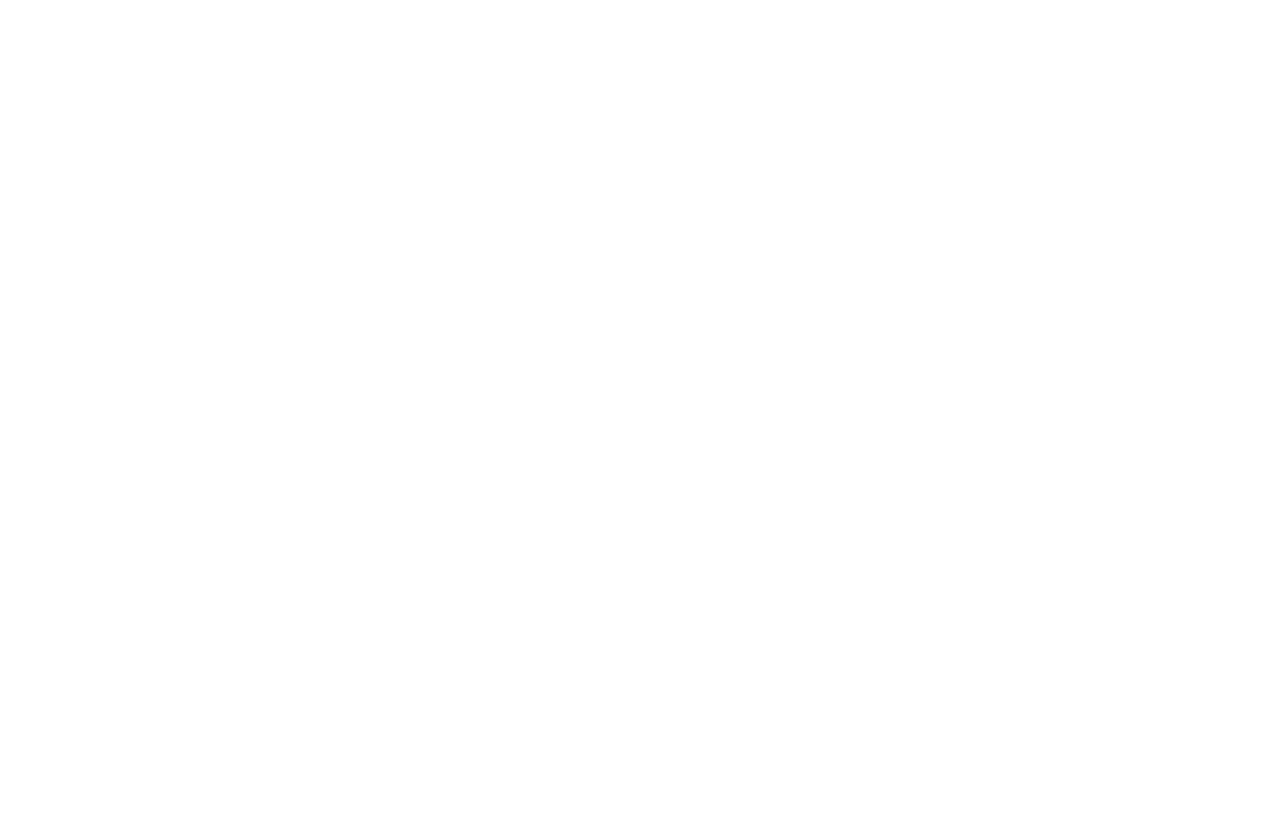
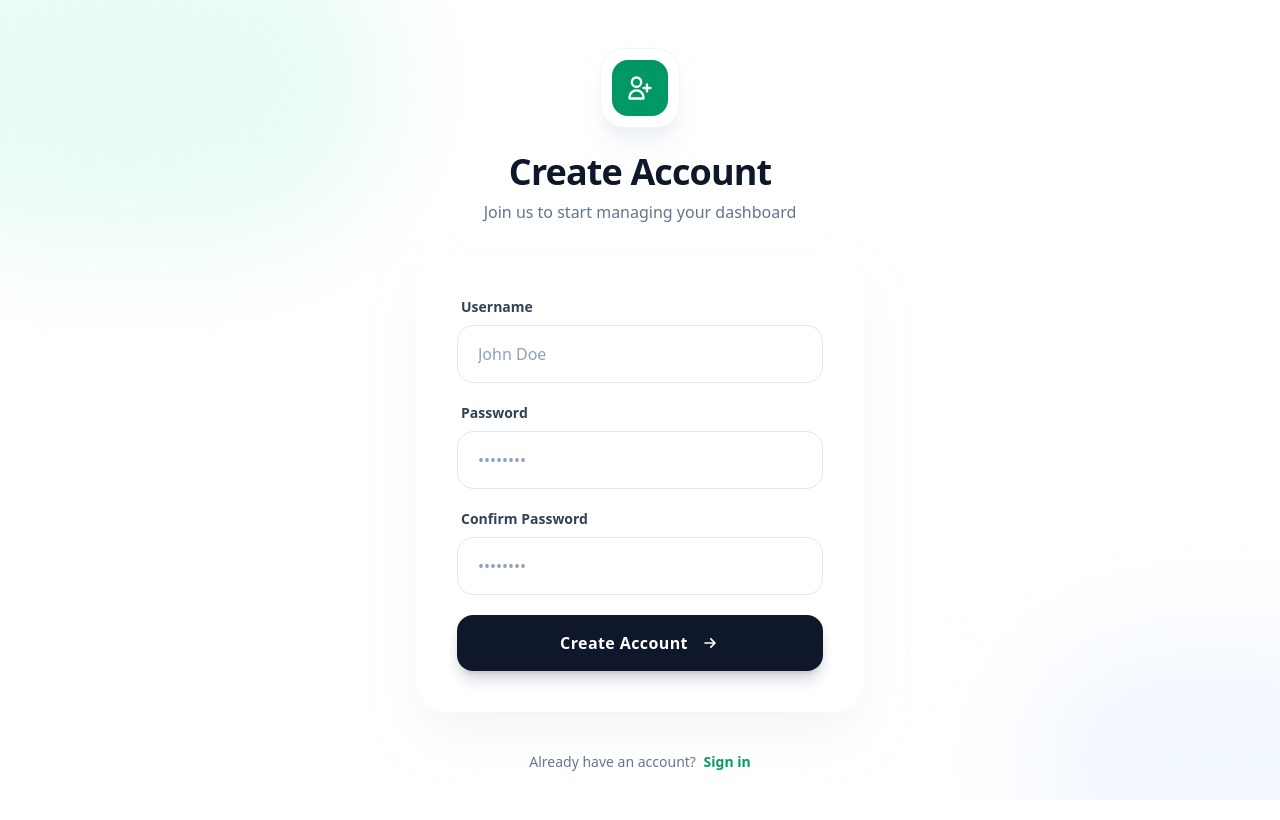
Before and after one commit to jakmodz/Notely, a Vue app in the folder front/: page /register in a window 1280 px wide. Built offline with nearby package versions, Linux system fonts and the light colour scheme.

Commit message:
feat: implement registration form with validation and loading state

```diff
--- a/front/src/views/RegisterView.vue
+++ b/front/src/views/RegisterView.vue
@@ -1,6 +1,127 @@
 <template>
+  <div class="min-h-screen flex items-center justify-center bg-[radial-gradient(circle_at_top_right,_var(--tw-gradient-stops))] from-emerald-50 via-slate-50 to-slate-100 px-4">
 
+    <div class="absolute top-0 left-0 w-full h-full overflow-hidden -z-10 pointer-events-none">
+      <div class="absolute -top-[10%] -left-[10%] w-[40%] h-[40%] rounded-full bg-emerald-100/50 blur-3xl"></div>
+      <div class="absolute -bottom-[10%] -right-[10%] w-[30%] h-[30%] rounded-full bg-blue-100/40 blur-3xl"></div>
+    </div>
+
+    <div class="max-w-md w-full py-12">
+      <div class="text-center mb-8">
+        <div class="inline-flex items-center justify-center w-20 h-20 bg-white rounded-3xl shadow-xl shadow-slate-200/50 mb-6 border border-slate-100">
+          <div class="w-14 h-14 bg-emerald-600 rounded-2xl flex items-center justify-center shadow-inner">
+            <svg xmlns="http://www.w3.org/2000/svg" class="h-7 w-7 text-white" fill="none" viewBox="0 0 24 24" stroke="currentColor">
+              <path stroke-linecap="round" stroke-linejoin="round" stroke-width="2" d="M18 9v3m0 0v3m0-3h3m-3 0h-3m-2-5a4 4 0 11-8 0 4 4 0 018 0zM3 20a6 6 0 0112 0v1H3v-1z" />
+            </svg>
+          </div>
+        </div>
+        <h2 class="text-4xl font-black text-slate-900 tracking-tight mb-2">Create Account</h2>
+        <p class="text-slate-500 font-medium">Join us to start managing your dashboard</p>
+      </div>
+
+      <div class="bg-white/80 backdrop-blur-xl rounded-[2rem] shadow-2xl shadow-slate-200/50 p-10 border border-white">
+        <form @submit.prevent="handleRegister" class="space-y-5">
+
+          <div class="space-y-2">
+            <label class="block text-sm font-bold text-slate-700 ml-1">Username</label>
+            <input
+              v-model="username"
+              required
+              placeholder="John Doe"
+              class="block w-full px-5 py-4 bg-white border border-slate-200 rounded-2xl text-slate-900 placeholder-slate-400 focus:outline-none focus:ring-4 focus:ring-emerald-500/10 focus:border-emerald-500 transition-all duration-300"
+            />
+          </div>
+
+          <div class="space-y-2">
+            <label class="block text-sm font-bold text-slate-700 ml-1">Password</label>
+            <input
+              v-model="password"
+              type="password"
+              required
+              placeholder="••••••••"
+              class="block w-full px-5 py-4 bg-white border border-slate-200 rounded-2xl text-slate-900 placeholder-slate-400 focus:outline-none focus:ring-4 focus:ring-emerald-500/10 focus:border-emerald-500 transition-all duration-300"
+            />
+          </div>
+
+          <div class="space-y-2">
+            <label class="block text-sm font-bold text-slate-700 ml-1">Confirm Password</label>
+            <input
+              v-model="confirmPassword"
+              type="password"
+              required
+              placeholder="••••••••"
+              class="block w-full px-5 py-4 bg-white border border-slate-200 rounded-2xl text-slate-900 placeholder-slate-400 focus:outline-none focus:ring-4 focus:ring-emerald-500/10 focus:border-emerald-500 transition-all duration-300"
+            />
+          </div>
+
+
+
+          <button
+            type="submit"
+            :disabled="isLoading"
+            class="group relative w-full py-4 px-6 bg-slate-900 hover:bg-emerald-600 text-white font-bold rounded-2xl shadow-lg shadow-slate-900/20 hover:shadow-emerald-500/30 transition-all duration-300 active:scale-[0.97] disabled:opacity-70 disabled:cursor-not-allowed flex items-center justify-center gap-3"
+          >
+            <span v-if="isLoading" class="w-5 h-5 border-2 border-white/30 border-t-white rounded-full animate-spin"></span>
+            <span class="tracking-wide">{{ isLoading ? 'Creating account...' : 'Create Account' }}</span>
+            <svg v-if="!isLoading" xmlns="http://www.w3.org/2000/svg" class="h-5 w-5 group-hover:translate-x-1 transition-transform" fill="none" viewBox="0 0 24 24" stroke="currentColor">
+              <path stroke-linecap="round" stroke-linejoin="round" stroke-width="2" d="M13 7l5 5m0 0l-5 5m5-5H6" />
+            </svg>
+          </button>
+
+          <div v-if="errorMessage" class="p-4 bg-red-50 border border-red-100 rounded-2xl animate-shake">
+            <p class="text-sm text-red-600 text-center font-semibold flex items-center justify-center gap-2">
+              <svg xmlns="http://www.w3.org/2000/svg" class="h-4 w-4" viewBox="0 0 20 20" fill="currentColor">
+                <path fill-rule="evenodd" d="M18 10a8 8 0 11-16 0 8 8 0 0116 0zm-7 4a1 1 0 11-2 0 1 1 0 012 0zm-1-9a1 1 0 00-1 1v4a1 1 0 102 0V6a1 1 0 00-1-1z" clip-rule="evenodd" />
+              </svg>
+              {{ errorMessage }}
+            </p>
+          </div>
+        </form>
+      </div>
+
+      <p class="text-center mt-10 text-sm text-slate-500 font-medium">
+          Already have an account?
+          <router-link to="/login" class="text-emerald-600 font-bold hover:text-emerald-700 transition-colors ml-1">Sign in</router-link>
+      </p>
+    </div>
+  </div>
 </template>
+
 <script setup>
+import { ref } from 'vue';
+import { useRouter } from 'vue-router';
+import authService from '@/api/services/authService';
 
+const router = useRouter();
+
+const username = ref('');
+const email = ref('');
+const password = ref('');
+const confirmPassword = ref('');
+const isLoading = ref(false);
+const errorMessage = ref('');
+
+const handleRegister = () => {
+  if(password !==confirmPassword) {
+    errorMessage.value = "Passwords do not match.";
+    return;
+  }
+
+};
 </script>
+
+<style scoped>
+@keyframes shake {
+  0%, 100% { transform: translateX(0); }
+  25% { transform: translateX(-4px); }
+  75% { transform: translateX(4px); }
+}
+
+.animate-shake {
+  animation: shake 0.2s ease-in-out 0s 2;
+}
+
+input[type="checkbox"] {
+  accent-color: #059669;
+}
+</style>
```
